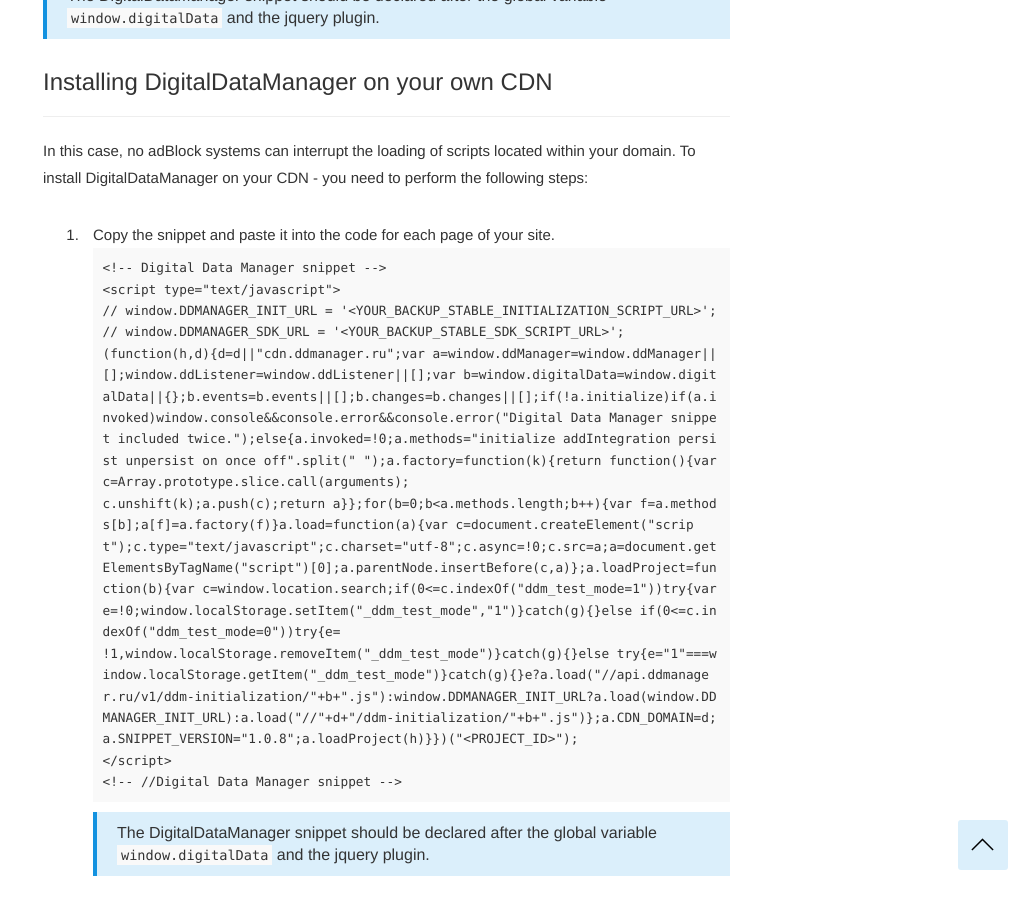
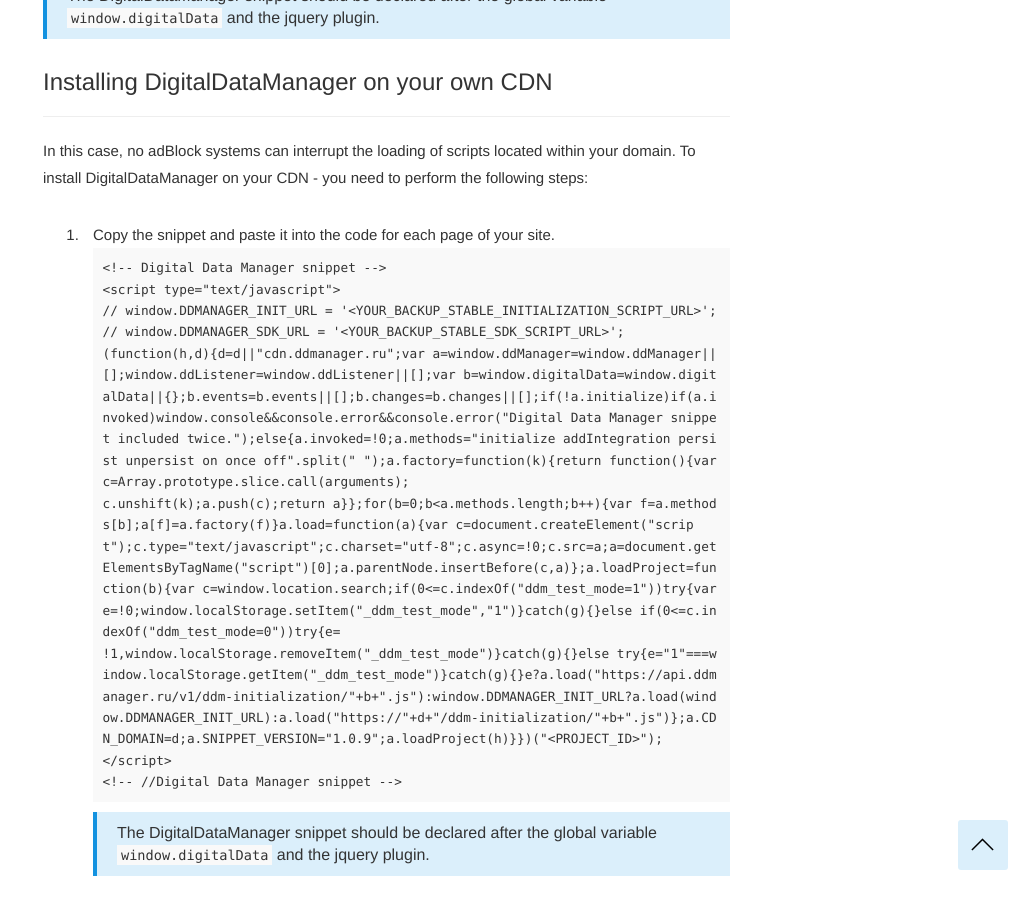
Before and after one commit to segmentstream-com/segmentstream-com.github.io, a Jekyll site: the page built from _docs/for-developer/snippet.md, in a window 1280 px wide and 900 px high, scrolled down 1659 px. Shown: the whole window, without its empty margins (252-1280 px from the left). Built offline with Jekyll 4.4.1, drawn with Linux system fonts in a browser that asks for light colours; nearby versions of some CDN libraries; some of the changed lines change nothing that is shown.

Commit message:
updated snippet

````diff
--- a/_docs/for-developer/snippet.md
+++ b/_docs/for-developer/snippet.md
@@ -61,7 +61,7 @@
 // window.DDMANAGER_SDK_URL = '<YOUR_BACKUP_STABLE_SDK_SCRIPT_URL>';
 (function(h,d){d=d||"cdn.ddmanager.ru";var a=window.ddManager=window.ddManager||[];window.ddListener=window.ddListener||[];var b=window.digitalData=window.digitalData||{};b.events=b.events||[];b.changes=b.changes||[];if(!a.initialize)if(a.invoked)window.console&&console.error&&console.error("Digital Data Manager snippet included twice.");else{a.invoked=!0;a.methods="initialize addIntegration persist unpersist on once off".split(" ");a.factory=function(k){return function(){var c=Array.prototype.slice.call(arguments);
 c.unshift(k);a.push(c);return a}};for(b=0;b<a.methods.length;b++){var f=a.methods[b];a[f]=a.factory(f)}a.load=function(a){var c=document.createElement("script");c.type="text/javascript";c.charset="utf-8";c.async=!0;c.src=a;a=document.getElementsByTagName("script")[0];a.parentNode.insertBefore(c,a)};a.loadProject=function(b){var c=window.location.search;if(0<=c.indexOf("ddm_test_mode=1"))try{var e=!0;window.localStorage.setItem("_ddm_test_mode","1")}catch(g){}else if(0<=c.indexOf("ddm_test_mode=0"))try{e=
-!1,window.localStorage.removeItem("_ddm_test_mode")}catch(g){}else try{e="1"===window.localStorage.getItem("_ddm_test_mode")}catch(g){}e?a.load("//api.ddmanager.ru/v1/ddm-initialization/"+b+".js"):window.DDMANAGER_INIT_URL?a.load(window.DDMANAGER_INIT_URL):a.load("//"+d+"/ddm-initialization/"+b+".js")};a.CDN_DOMAIN=d;a.SNIPPET_VERSION="1.0.8";a.loadProject(h)}})("<PROJECT_ID>");
+!1,window.localStorage.removeItem("_ddm_test_mode")}catch(g){}else try{e="1"===window.localStorage.getItem("_ddm_test_mode")}catch(g){}e?a.load("https://api.ddmanager.ru/v1/ddm-initialization/"+b+".js"):window.DDMANAGER_INIT_URL?a.load(window.DDMANAGER_INIT_URL):a.load("https://"+d+"/ddm-initialization/"+b+".js")};a.CDN_DOMAIN=d;a.SNIPPET_VERSION="1.0.9";a.loadProject(h)}})("<PROJECT_ID>");
 </script>
 <!-- //Digital Data Manager snippet -->
 ```
````
